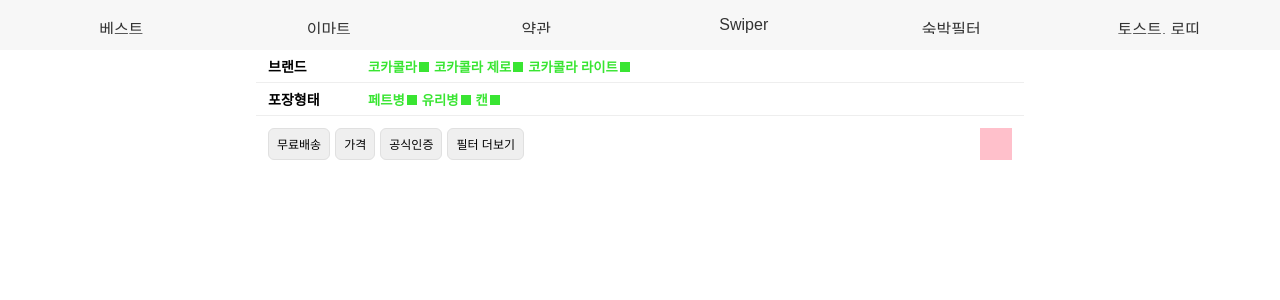
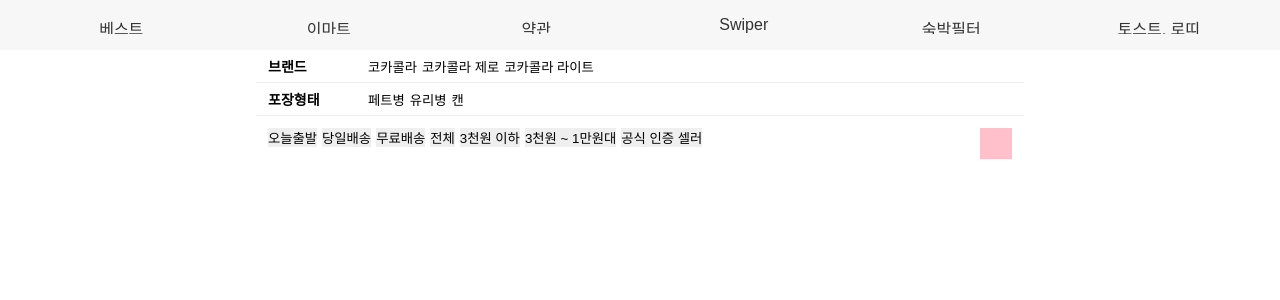
Before and after one commit to suhyun9428/2nd, a React (Vite) app: page /week/7 in a window 1280 px wide. Shown: the top 300 px of the page. Built offline with nearby package versions, Linux system fonts and the light colour scheme; the HTML template or start-up script is replaced by a standard one.

Commit message:
어려워...

```diff
--- a/package.json
+++ b/package.json
@@ -13,6 +13,7 @@
   "dependencies": {
     "classnames": "^2.5.1",
     "jotai": "^2.12.5",
+    "lottie": "^0.0.1",
     "lottie-react": "^2.4.1",
     "react": "^19.1.0",
     "react-dom": "^19.1.0",
--- a/src/components/FilterLayer/CategoryWrap.jsx
+++ b/src/components/FilterLayer/CategoryWrap.jsx
@@ -1,30 +1,41 @@
 import { useEffect } from "react";
-import { selectedIndex } from "./atom/atom";
+import { filterChecked } from "./atom/atom";
 import { useAtom } from "jotai";
 import classNames from "classnames";
 
 const OptionsButtons = ({ data, index }) => {
   const itemList = data.itemList;
-  const [isSelected, setIsSelected] = useAtom(selectedIndex);
+  const [checked, setChecked] = useAtom(filterChecked);
+
+  const handleToggle = (idx) => {
+    const isActive = checked[data.id]?.[idx] || false;
+
+    setChecked((prev) => ({
+      ...prev,
+      [data.id]: {
+        ...prev[data.id],
+        [idx]: !isActive, // 해당 그룹 안에서만 토글
+      },
+    }));
+  };
 
   useEffect(() => {
-    console.log(isSelected, "1");
-  }, [isSelected]);
+    console.log(checked, "1");
+  }, [checked]);
 
   return (
     <div className="box__options-wrap">
       {itemList.map((item, idx) => {
+        const isActive = checked[data.id]?.[idx] || false;
+
         return (
           <button
             type="button"
             className={classNames(
-              "button__options button__options--active"
-              // isSelected({ ...titleIdx }) === idx && "button__options--active"
+              "button__options",
+              isActive && "button__options--active"
             )}
-            onClick={() =>
-              // 여기 토글도 되야 함
-              setIsSelected({ selectedItemIdx: index, titleIdx: idx })
-            }
+            onClick={() => handleToggle(idx)}
             key={`option-${idx}`}
           >
             {item}
--- a/src/components/FilterLayer/FilterContents.jsx
+++ b/src/components/FilterLayer/FilterContents.jsx
@@ -1,5 +1,5 @@
 import "../../css/filter.css";
-import { selectedIndex, openLayer } from "./atom/atom";
+import { openLayer } from "./atom/atom";
 import { useAtom } from "jotai";
 import CategoryWrap from "./CategoryWrap";
 import FilterOptions from "./FilterOptions";
@@ -7,14 +7,13 @@
 import dummyData from "./dummyData/dummyData";
 
 const FilterContents = () => {
-  const [selected, setSelected] = useAtom(selectedIndex);
   const [isLayerOpen, setIsLayerOpen] = useAtom(openLayer);
 
   return (
     <>
       <div className="box__filter-wrap">
         <CategoryWrap data={dummyData.filterList} />
-        <FilterOptions />
+        <FilterOptions data={dummyData.filterList} />
       </div>
       {isLayerOpen && <FilterLayer data={dummyData.filterList} />}
     </>
--- a/src/components/FilterLayer/FilterLayer.jsx
+++ b/src/components/FilterLayer/FilterLayer.jsx
@@ -1,41 +1,40 @@
 import "../../css/filter.css";
 import { useState, useEffect } from "react";
-import { selectedIndex, openLayer } from "./atom/atom";
+import { openLayer, filterChecked } from "./atom/atom";
 import { useAtom } from "jotai";
 import classNames from "classnames";
 
 const FilterCheckbox = ({ data, index }) => {
   const itemList = data.itemList;
-  const [isSelected, setIsSelected] = useAtom(selectedIndex);
-  const [checkStates, setCheckStates] = useState(
-    new Array(itemList.length).fill(false)
-  );
+  const [checked, setChecked] = useAtom(filterChecked);
 
   useEffect(() => {
-    console.log(isSelected, "2");
-  }, [isSelected]);
+    console.log(checked, "2");
+  }, [checked]);
 
   const handleCheck = (e, idx) => {
-    const newCheckStates = [...checkStates];
-    newCheckStates[idx] = e.target.checked;
-    setCheckStates(newCheckStates);
+    setChecked((prev) => ({
+      ...prev,
+      [data.id]: {
+        ...prev[data.id],
+        [idx]: e.target.checked,
+      },
+    }));
   };
+
   return (
     <ul className="list__filter">
       {itemList.map((el, idx) => {
         return (
           <li className="list-item" key={`item-${idx}`}>
-            <label htmlFor={`form__${data.id}`}>
+            <label htmlFor={`form__${data.id}-${idx}`}>
               <span className="text">{el}</span>
               <input
                 type="checkbox"
                 name={`form__${data.id}`}
-                id={`form__${data.id}`}
-                onChange={(e) => {
-                  handleCheck(e, idx);
-                  setIsSelected({ selectedItemIdx: index, titleIdx: idx });
-                }}
-                checked={checkStates[idx]}
+                id={`form__${data.id}-${idx}`}
+                onChange={(e) => handleCheck(e, idx)}
+                checked={checked[data.id]?.[idx] || false}
               />
             </label>
           </li>
--- a/src/components/FilterLayer/FilterOptions.jsx
+++ b/src/components/FilterLayer/FilterOptions.jsx
@@ -1,27 +1,55 @@
-import { selectedIndex, openLayer } from "./atom/atom";
+import { openLayer, filterChecked } from "./atom/atom";
 import { useAtom } from "jotai";
+import classNames from "classnames";
 
-const FilterOptions = () => {
-  const dummyData = ["무료배송", "가격", "공식인증", "필터 더보기"];
-  const [isSelected, setIsSelected] = useAtom(selectedIndex);
+const FilterOptions = ({ data }) => {
+  // const dummyData = ["무료배송", "가격", "공식인증", "필터 더보기"];
+  const dummyData = data.slice(2, 5)
   const [isLayerOpen, setIsLayerOpen] = useAtom(openLayer);
+  const [checked, setChecked] = useAtom(filterChecked);
+
+  const handleToggle = (idx) => {
+    const isActive = checked[data.id]?.[idx] || false;
+
+    setChecked((prev) => ({
+      ...prev,
+      [data.id]: {
+        ...prev[data.id],
+        [idx]: !isActive, // 해당 그룹 안에서만 토글
+      },
+    }));
+  };
 
   return (
     <div className="box__filter-options">
       <ul className="list__filter-options">
-        {dummyData.map((item, idx) => {
+        {/* {dummyData.map((item, idx) => {
           return (
             <li className="list-item" key={`option-${idx}`}>
               <button
                 type="button"
                 className="button__option"
-                onClick={() => setIsSelected(idx)}
+                onClick={() => handleToggle(idx)}
               >
                 {item}
               </button>
             </li>
           );
-        })}
+        })} */}
+        {dummyData.map((item) =>
+          item.itemList.map((option, idx) => (
+            <button
+              key={idx}
+              className={classNames(
+                "button__option",
+                checked[item.id]?.[idx] && "button__option--active"
+              )}
+              onClick={() => handleToggle(item.id, idx)}
+            >
+              {option}
+            </button>
+          ))
+        )}
       </ul>
       <button
         type="button"
--- a/src/components/FilterLayer/atom/atom.js
+++ b/src/components/FilterLayer/atom/atom.js
@@ -1,7 +1,9 @@
 import { atom } from "jotai";
 
-export const selectedIndex = atom({
-  titleIdx: null,
-  selectedItemIdx: null,
-});
+// export const selectedIndex = atom({
+//   titleIdx: null,
+//   selectedItemIdx: null,
+// });
 export const openLayer = atom(false);
+
+export const filterChecked = atom({});
--- a/src/components/FilterLayer/dummyData/dummyData.js
+++ b/src/components/FilterLayer/dummyData/dummyData.js
@@ -26,22 +26,5 @@
       itemList: ["공식 인증 셀러"],
     },
   ],
-  filterButtonList: [
-    {
-      title: "배송유형",
-      filter: "delivery",
-      itemList: ["오늘출발", "당일배송", "무료배송"],
-    },
-    {
-      title: "가격",
-      filter: "price",
-      itemList: ["전체", "3천원 이하", "3천원 ~ 1만원대"],
-    },
-    {
-      title: "판매처",
-      filter: "seller",
-      itemList: ["공식 인증 셀러"],
-    },
-  ],
 };
 export default dummyData;
```
Also changed, not shown: 1 other file (tests, documents, lock files or other folders).
